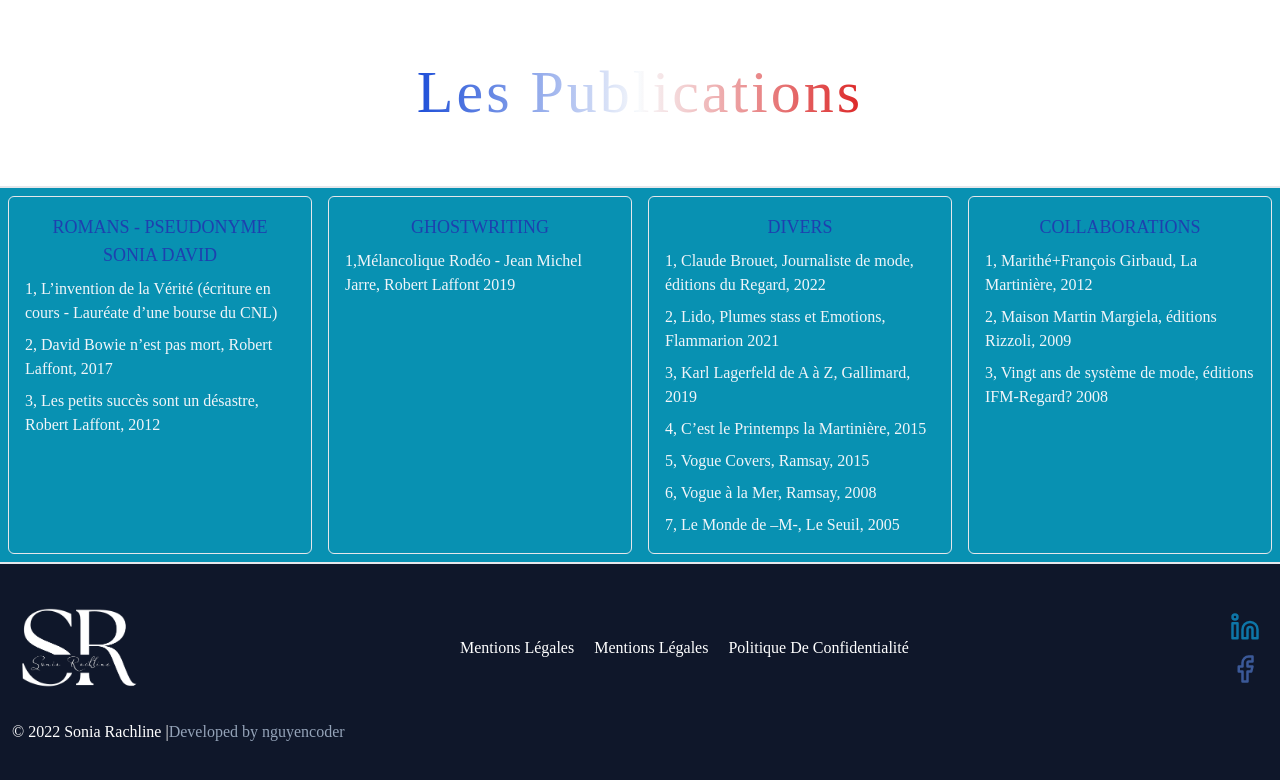
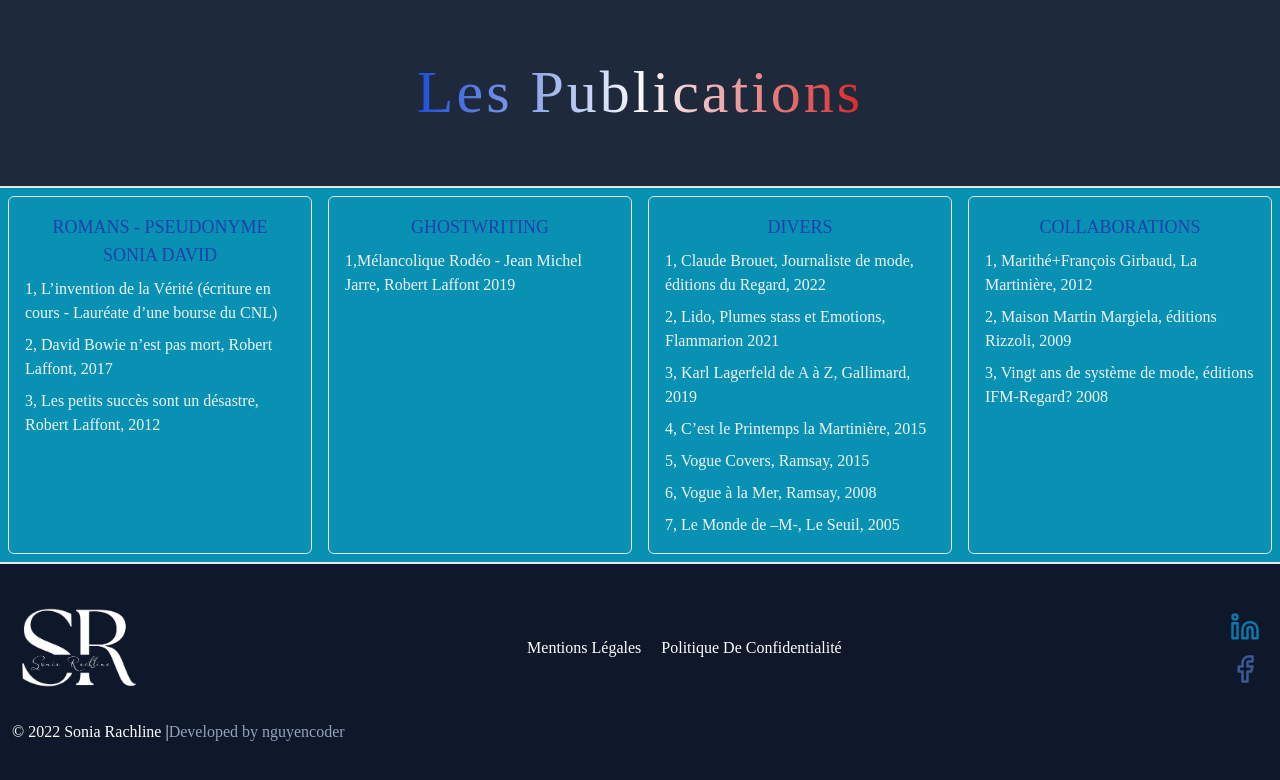
Before and after one commit to mrnguyencoder/sonia-rachline.fr, a React (Create React App) app: page / in a window 1280 px wide. Shown: the part 5415-6195 px from the top of the page. Built offline with nearby package versions, Linux system fonts and the light colour scheme.

Commit message:
delete routes

```diff
--- a/src/App.js
+++ b/src/App.js
@@ -4,23 +4,19 @@
 import Hero from './componants/Hero';
 import Publications from './componants/Publications';
 import NavBar from './componants/NavBar';
-import { BrowserRouter, Route, Routes } from 'react-router-dom';
-import MentionsLegales from './pages/MentionsLegales';
+// import { BrowserRouter as Route, Router, Routes } from 'react-router-dom';
 
 
 
 function App() {
   return (
-    <BrowserRouter className='bg-slate-800'>
-      <NavBar />
-      <Hero />
-      <Articles />
-      <Publications />
-      <Footer/>
-      <Routes>
-        <Route path= "mentionslegales" element={<MentionsLegales />} />
-      </Routes>
-    </BrowserRouter>
+    <div className='bg-slate-800'>
+        <NavBar />
+        <Hero />
+        <Articles />
+        <Publications />
+        <Footer/>
+    </div>
   );
 }
 
--- a/src/componants/Footer.jsx
+++ b/src/componants/Footer.jsx
@@ -1,6 +1,5 @@
 import React from 'react';
 import { FiFacebook, FiLinkedin } from "react-icons/fi";
-import { Link } from 'react-router-dom';
 import Logo from '../assets/logoSoniaRachline.png';
 
 
@@ -16,7 +15,6 @@
           </div>
         </div>
         <div className="md:flex gap-5">
-          <Link to="mentionslegales">Mentions Légales</Link>
           <p href='' className='hover:text-green-700'>Mentions Légales </p>
           <p className='hover:text-yellow-500'>Politique De Confidentialité</p>
         </div>
```
